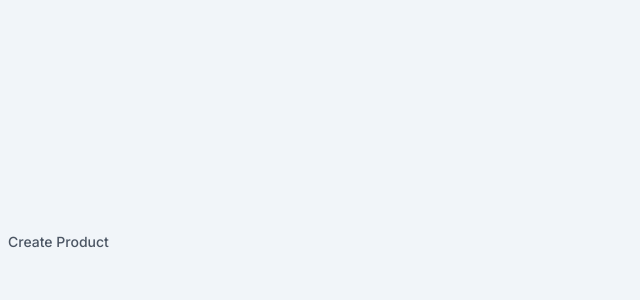
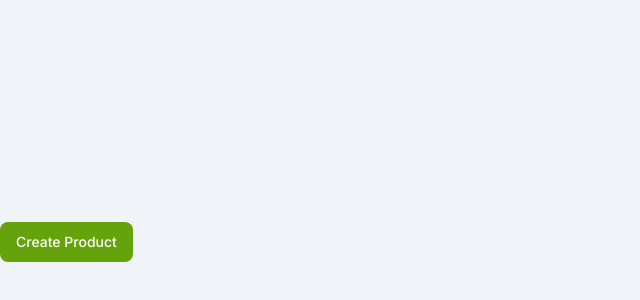
Before and after one commit to Juan-Dingevan/cesca-dingevan-proyecto-nextjs, a Next.js app: page /admin in a window 1280 px wide. Shown: the part 158-458 px from the top of the page, without its empty margins (0-640 px from the left). Built offline with nearby package versions, Linux system fonts and the light colour scheme.

Commit message:
Modified create link

```diff
--- a/app/admin/page.tsx
+++ b/app/admin/page.tsx
@@ -1,6 +1,7 @@
 import React from 'react'
 
 import Link from 'next/link'
+import {CreateProduct} from '../components/abm/Buttons'
 
 
 export default async function AdminPage() {
@@ -8,12 +9,7 @@ export default async function AdminPage() {
     <main>
     <div className='flex justify-start items-center w-screen h-screen bg-slate-100'>
       <div className="flex items-center">
-        <Link
-          href="/admin/create"
-          className="text-sm font-medium text-gray-600 transition-colors hover:bg-gray-200 rounded-lg px-2 py-1"
-        >
-          Create Product
-        </Link>
+      <CreateProduct/>
       </div>
     </div>
   </main>
--- /dev/null
+++ b/app/components/abm/Buttons.tsx
@@ -0,0 +1,12 @@
+import React from 'react';
+import Link from 'next/link';
+
+export function CreateProduct() {
+    return (
+      <Link
+        href="/admin/create"
+        className="flex h-10 items-center rounded-lg bg-lime-600 px-4 text-sm font-medium text-white transition-colors ease-in-out duration-500 hover:bg-lime-500 focus-visible:outline focus-visible:outline-2 focus-visible:outline-offset-2 focus-visible:outline-lime-300"      >
+        <span className="hidden md:block">Create Product</span>{' '}
+      </Link>
+    );
+  }
```
